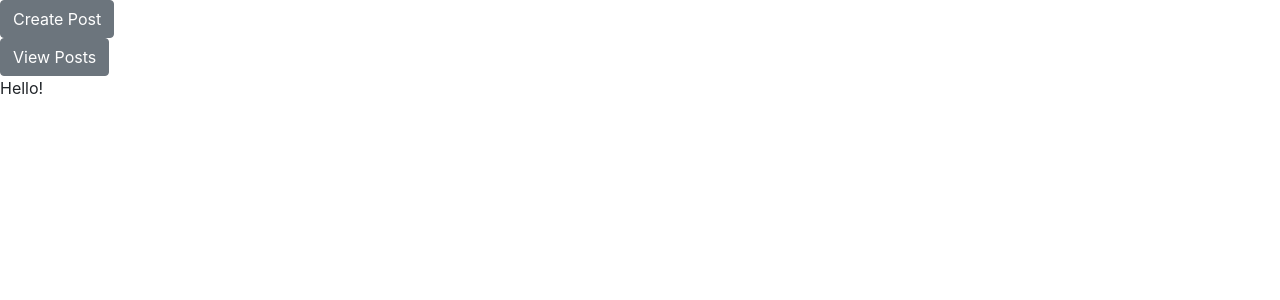
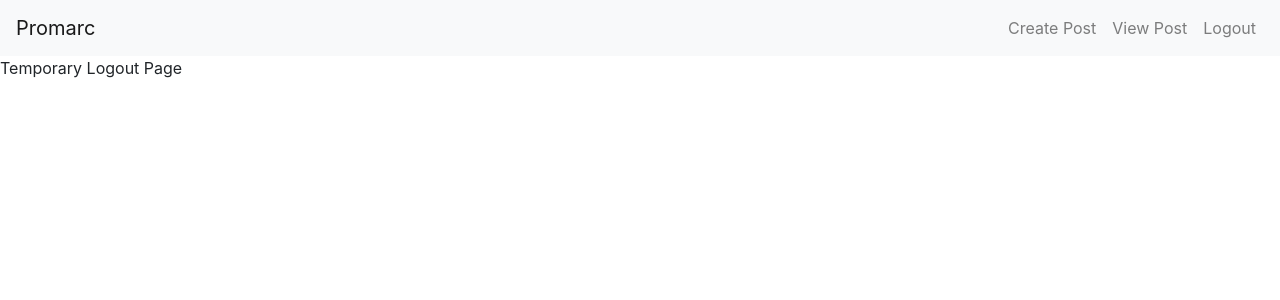
Before and after one commit to connor-carraher/promarc, a React (Create React App) app in the folder client/: page /test in a window 1280 px wide. Shown: the top 300 px of the page. Built offline with nearby package versions, Linux system fonts and the light colour scheme.

Commit message:
Navbar initial work

```diff
--- a/client/src/App.js
+++ b/client/src/App.js
@@ -7,6 +7,7 @@ import PostCard from './PostCard'
 import Post from './Post'
 import axios from "axios";
 import { Button } from 'reactstrap'
+import Navbar from './Navbar'
 
 class App extends Component {
   state = {
@@ -16,11 +17,7 @@ class App extends Component {
   render() {
     return (
       <div>
-        <div>
-           <Button href="/createpost">Create Post</Button> <br/>
-           <Button tag='a' href="/viewpost">View Posts</Button>
-        </div>
-
+        <Navbar/>
         <Router>
           <Switch>
             <Route path="/test" component={Test}/>
--- /dev/null
+++ b/client/src/Navbar.js
@@ -0,0 +1,40 @@
+import React, { Component } from "react";
+import { BrowserRouter as Router, Route, Switch, Redirect, withRouter } from 'react-router-dom'
+import axios from 'axios'
+import {
+  Collapse,
+  Navbar as ReactstrapNavbar,
+  NavbarToggler,
+  NavbarBrand,
+  Nav,
+  NavItem,
+  NavLink,
+  UncontrolledDropdown,
+  DropdownToggle,
+  DropdownMenu,
+  DropdownItem } from 'reactstrap';
+
+class Navbar extends Component {
+  render(){
+    return (
+      <div>
+        <ReactstrapNavbar color="light" light expand="md">
+          <NavbarBrand href="/">Promarc</NavbarBrand>
+            <Nav className="ml-auto" navbar>
+              <NavItem>
+                <NavLink href="/createpost/">Create Post</NavLink>
+              </NavItem>
+              <NavItem>
+                <NavLink href="/viewpost/">View Post</NavLink>
+              </NavItem>
+              <NavItem>
+                <NavLink href="/test">Logout</NavLink>
+              </NavItem>
+            </Nav>
+        </ReactstrapNavbar>
+      </div>
+    );
+  }
+}
+
+export default Navbar
--- a/client/src/PostCard.js
+++ b/client/src/PostCard.js
@@ -1,7 +1,6 @@
 // /client/App.js
 import React, { Component } from 'react'
 import { BrowserRouter as Router, Route, Switch, Redirect, withRouter } from 'react-router-dom'
-import Test from './Test'
 import axios from 'axios'
 
 class PostCard extends Component {
--- a/client/src/Test.js
+++ b/client/src/Test.js
@@ -10,7 +10,7 @@ class Test extends Component{
 render() {
   return (
     <div>
-      Hello!
+      Temporary Logout Page
     </div>
   );
   }
```
